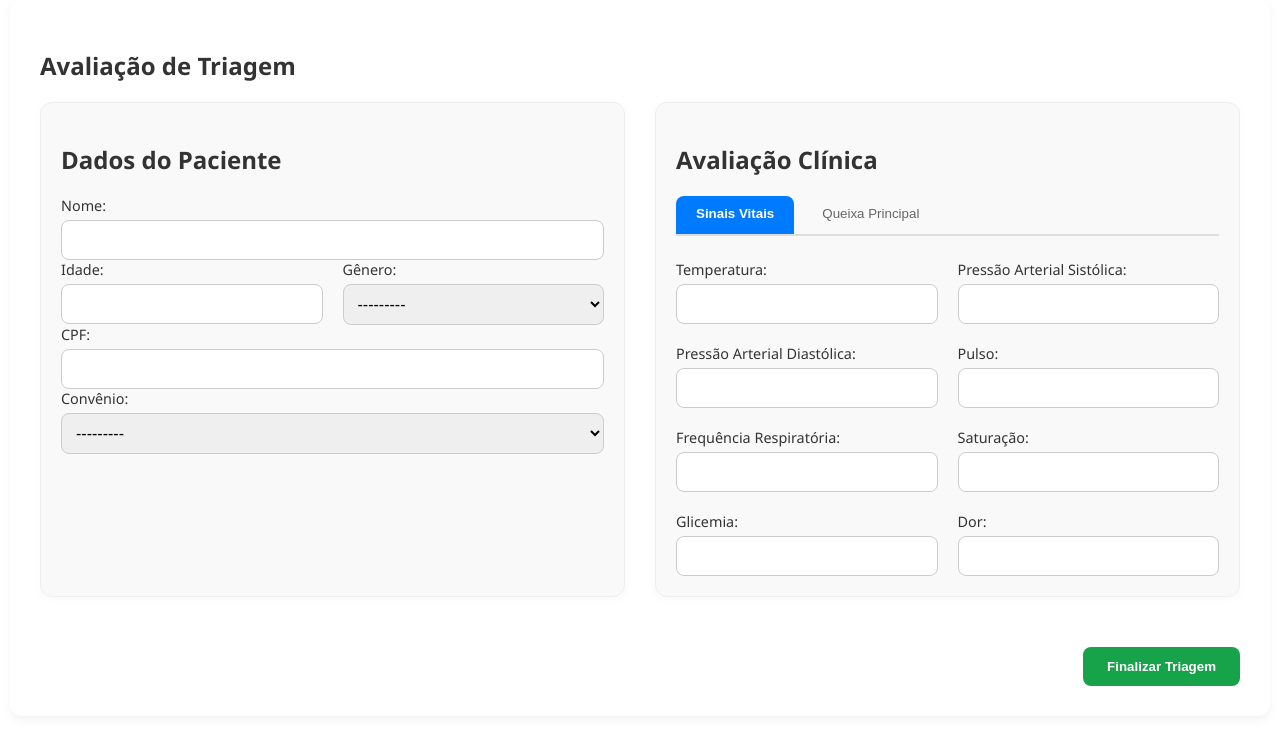
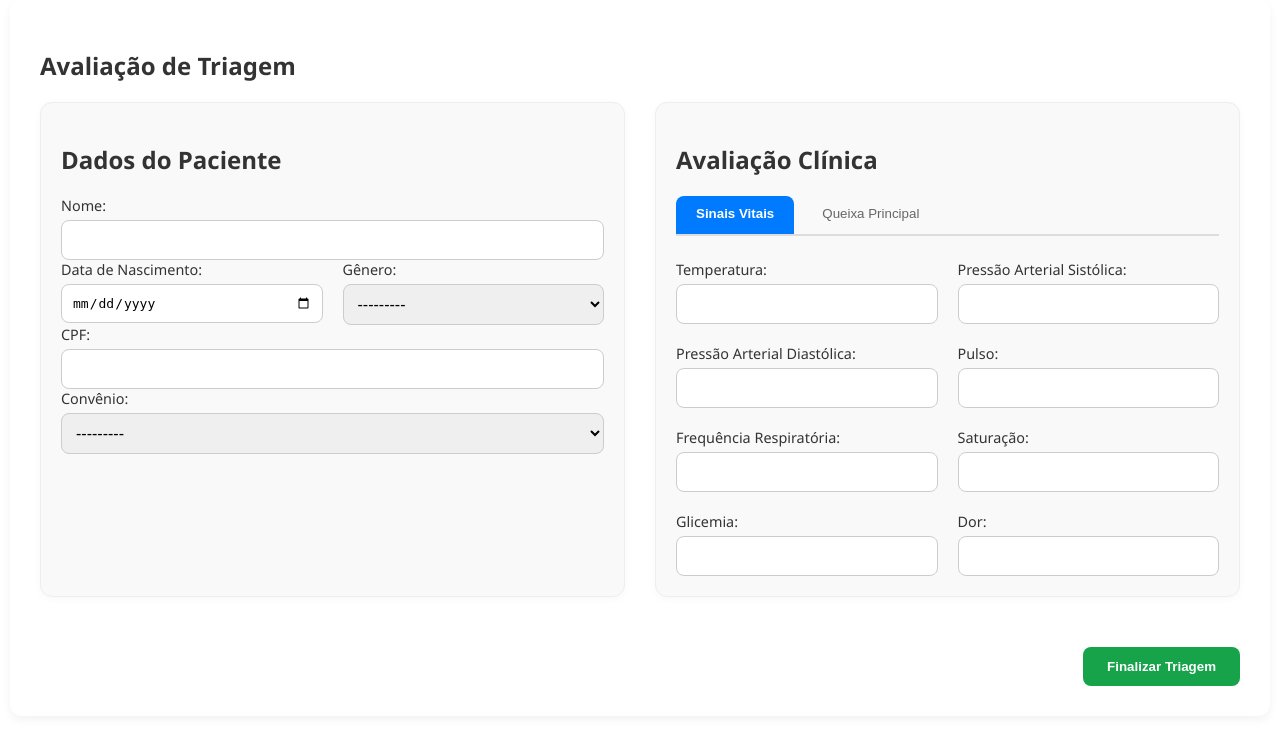
Before and after one commit to rafael-c3/Sistema_de_Triagem, a Django app: page /master/criar/ in a window 1280 px wide. Shown: the part 127-883 px from the top of the page. Run offline with Django 5.2, Linux system fonts and the light colour scheme; a user stored in the database is signed in.

Commit message:
1.7.1 Lógica de idade implementado

```diff
--- a/triagem/forms.py
+++ b/triagem/forms.py
@@ -10,7 +10,7 @@ class PacienteForm(forms.ModelForm):
 
         labels = {
             'nome': 'Nome',
-            'idade': 'Idade',
+            'data_nascimento': 'Data de Nascimento',
             'sexo': 'Gênero',
             'cpf': 'CPF',
             'convenio': 'Convenio',
@@ -38,7 +38,7 @@ class PacienteForm(forms.ModelForm):
         }
         widgets = {
             'nome': forms.TextInput(attrs={'class': 'form-control'}),
-            'idade': forms.TextInput(attrs={'class': 'form-control'}),
+            'data_nascimento': forms.DateInput(attrs={'type': 'date', 'class': 'form-control'}),
             'sexo': forms.Select(attrs={'class': 'form-control'}),
             'cpf': forms.TextInput(attrs={'class': 'form-control'}),
             'convenio': forms.Select(attrs={'class': 'form-control'}),
--- a/triagem/models.py
+++ b/triagem/models.py
@@ -4,6 +4,7 @@ from .ml.predict import predict_from_dict
 from django.conf import settings
 from django.contrib.auth.models import AbstractUser
 from django.utils import timezone
+from datetime import date
 
 class CustomUser(AbstractUser):
     class TipoUsuario(models.TextChoices):
@@ -94,7 +95,8 @@ class Paciente(models.Model):
     ]
 
     nome = models.CharField(max_length=100)
-    idade = models.CharField(max_length=3)
+    # idade = models.CharField(max_length=3)
+    data_nascimento = models.DateField(verbose_name="Data de Nascimento")
     sexo = models.CharField(choices=Sexualidade, max_length=50)
     cpf = models.CharField(unique=True, max_length=11)
     convenio = models.CharField(choices=Convenios, max_length=50)
@@ -124,6 +126,17 @@ class Paciente(models.Model):
 
     atendente = models.ForeignKey(settings.AUTH_USER_MODEL, on_delete=models.PROTECT, related_name='pacientes_criados')
     medico_responsavel = models.ForeignKey(settings.AUTH_USER_MODEL, on_delete=models.SET_NULL, related_name='pacientes_atendidos', null=True, blank=True)
+
+    @property
+    def idade(self):
+        """Calcula a idade do paciente com base na data de nascimento."""
+        if not self.data_nascimento:
+            return None # Retorna nada se a data de nascimento não estiver preenchida
+
+        hoje = date.today()
+        # O cálculo subtrai os anos e depois ajusta -1 se o aniversário ainda não passou no ano corrente
+        idade_calculada = hoje.year - self.data_nascimento.year - ((hoje.month, hoje.day) < (self.data_nascimento.month, self.data_nascimento.day))
+        return idade_calculada
 
     @property
     def tempo_de_espera(self):
--- a/triagem/templates/site/criar.html
+++ b/triagem/templates/site/criar.html
@@ -35,8 +35,8 @@
                 {{ form.nome }}
                 <div class="form-row">
                     <div>
-                        <label for="{{ form.idade.id_for_label }}">Idade:</label>
-                        {{ form.idade }}
+                        <label for="{{ form.data_nascimento.id_for_label }}">Data de Nascimento:</label>
+                        {{ form.data_nascimento }}
                     </div>
                     <div>
                         <label for="{{ form.sexo.id_for_label }}">Gênero:</label>
```
Also changed, not shown: db.sqlite3, triagem/migrations/0001_initial.py, triagem/migrations/0002_alter_customuser_email.py (deleted), triagem/migrations/0003_customuser_especializacao_and_more.py (deleted), triagem/migrations/0004_paciente_medico_responsavel.py (deleted), triagem/migrations/0005_paciente_hora_fim_atendimento_and_more.py (deleted), triagem/migrations/0006_alter_paciente_hora_chegada.py (deleted), triagem/migrations/0007_alter_paciente_hora_chegada.py (deleted), triagem/migrations/0008_alter_paciente_inicio_sintomas.py (deleted), triagem/migrations/0009_alter_paciente_inicio_sintomas.py (deleted), triagem/migrations/0010_feedbacktriagem.py (deleted).
